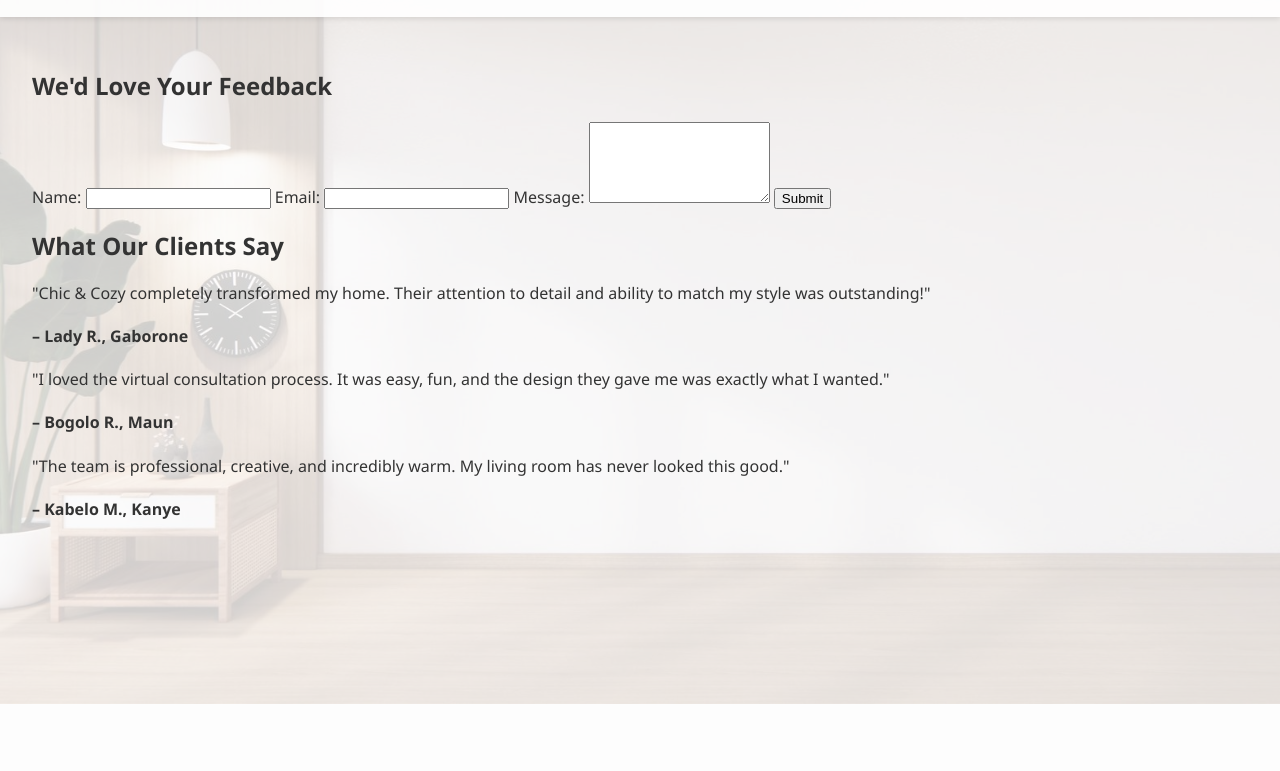
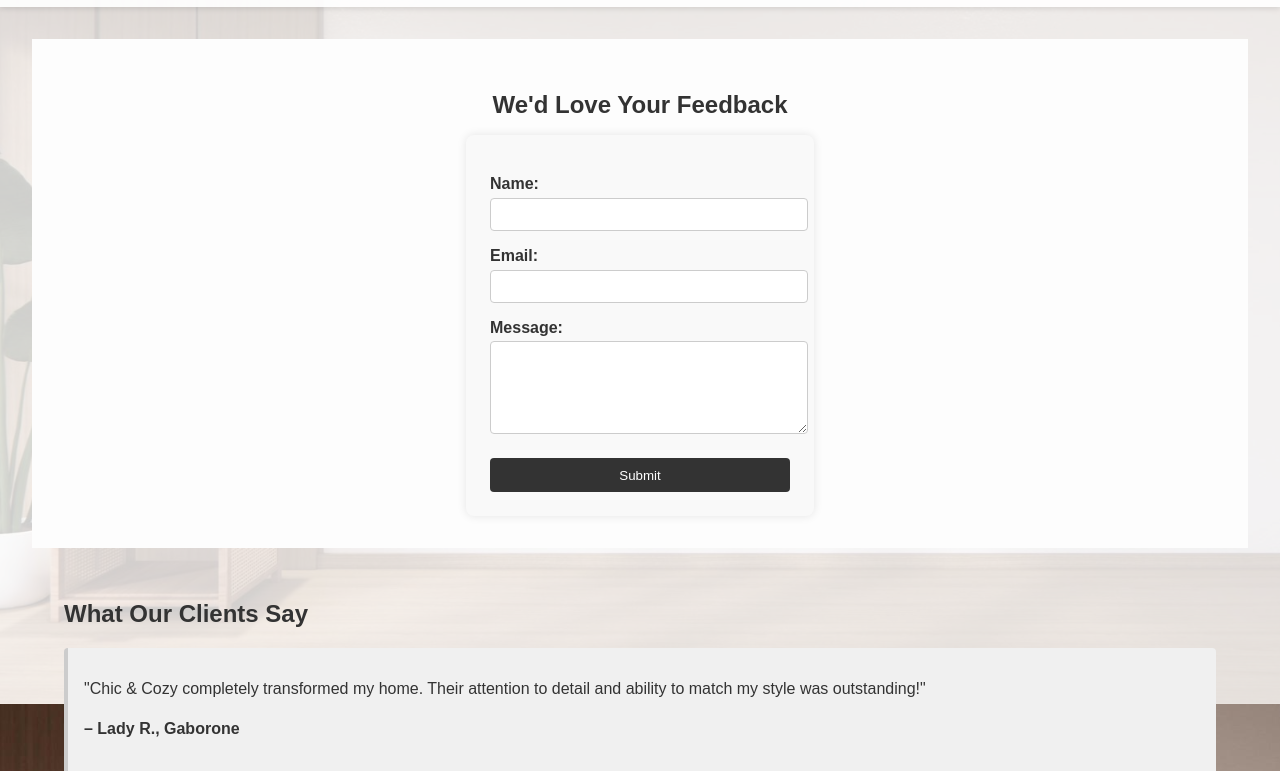
Before and after one commit to bida24-027/assignment-wmd, a plain HTML site: page feedback.html in a window 1280 px wide. Shown: the part 96-867 px from the top of the page. Before the commit the page ends 800 px from the top, so only its background shows below. Drawn offline with Linux system fonts and the light colour scheme.

Commit message:
Update feedback.html

```diff
--- a/feedback.html
+++ b/feedback.html
@@ -5,6 +5,73 @@
   <meta name="viewport" content="width=device-width, initial-scale=1.0" />
   <title>Feedback - Chic & Cozy Designs</title>
   <link rel="stylesheet" href="styles.css" />
+  <style>
+    body {
+      font-family: Arial, sans-serif;
+    }
+
+    .feedback {
+      display: flex;
+      flex-direction: column;
+      align-items: center;
+      padding: 2rem;
+      background-color: #fdfdfd;
+    }
+
+    .feedback h2 {
+      margin-bottom: 1rem;
+    }
+
+    form {
+      display: flex;
+      flex-direction: column;
+      width: 300px;
+      background-color: #f9f9f9;
+      padding: 1.5rem;
+      border-radius: 8px;
+      box-shadow: 0 0 10px rgba(0,0,0,0.1);
+    }
+
+    form label {
+      margin-top: 1rem;
+      font-weight: bold;
+    }
+
+    form input,
+    form textarea {
+      width: 100%;
+      padding: 0.5rem;
+      margin-top: 0.3rem;
+      border: 1px solid #ccc;
+      border-radius: 4px;
+    }
+
+    form button {
+      margin-top: 1.5rem;
+      padding: 0.6rem;
+      background-color: #333;
+      color: white;
+      border: none;
+      border-radius: 4px;
+      cursor: pointer;
+    }
+
+    form button:hover {
+      background-color: #555;
+    }
+
+    .testimonials {
+      padding: 2rem;
+    }
+
+    .testimonial {
+      margin-bottom: 1.5rem;
+      background-color: #f0f0f0;
+      padding: 1rem;
+      border-left: 4px solid #ccc;
+      border-radius: 4px;
+    }
+  </style>
 </head>
 <body>
   <header>
@@ -55,11 +122,7 @@
     </section>
   </main>
 
-</section>
-</main>
-
   <script>
-  // Wait for the DOM to fully load
     document.addEventListener('DOMContentLoaded', function () {
       const form = document.querySelector('form');
 
```
Lines whose indentation alone changed are shown as unchanged.
